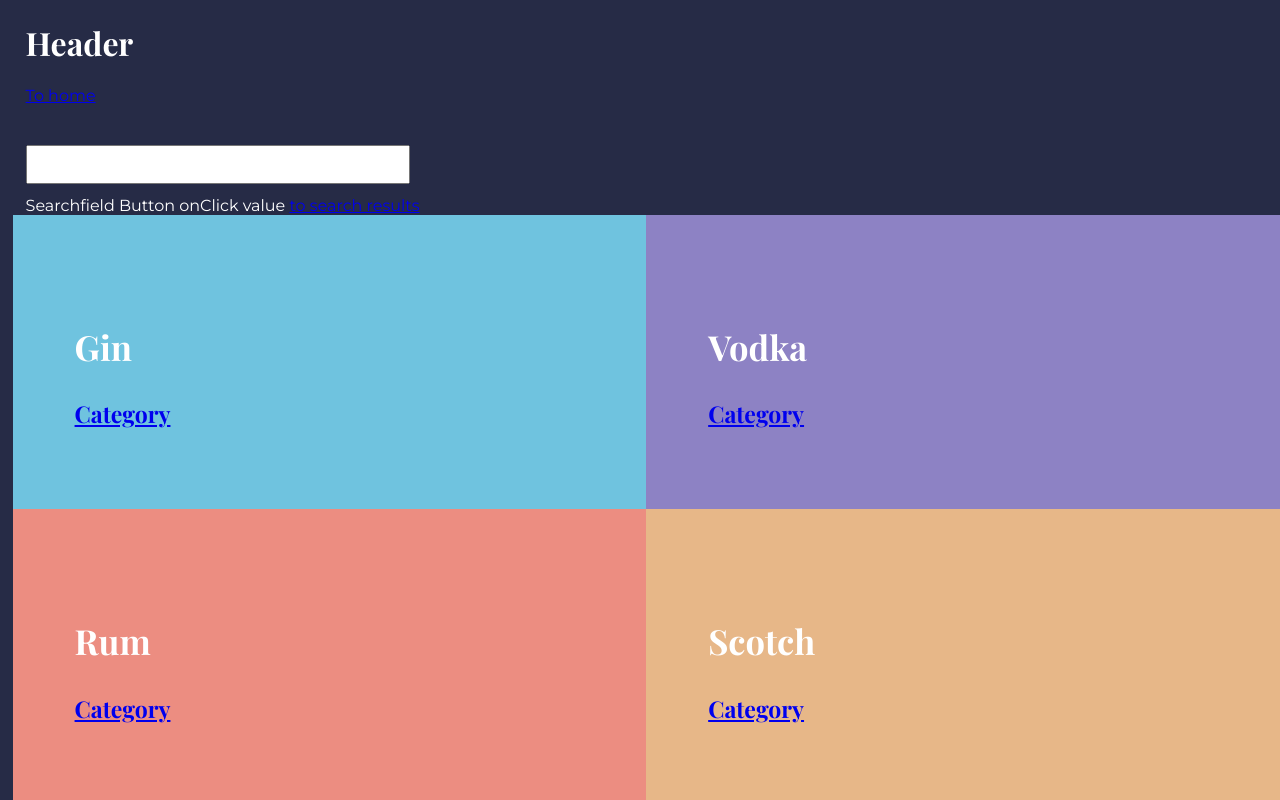
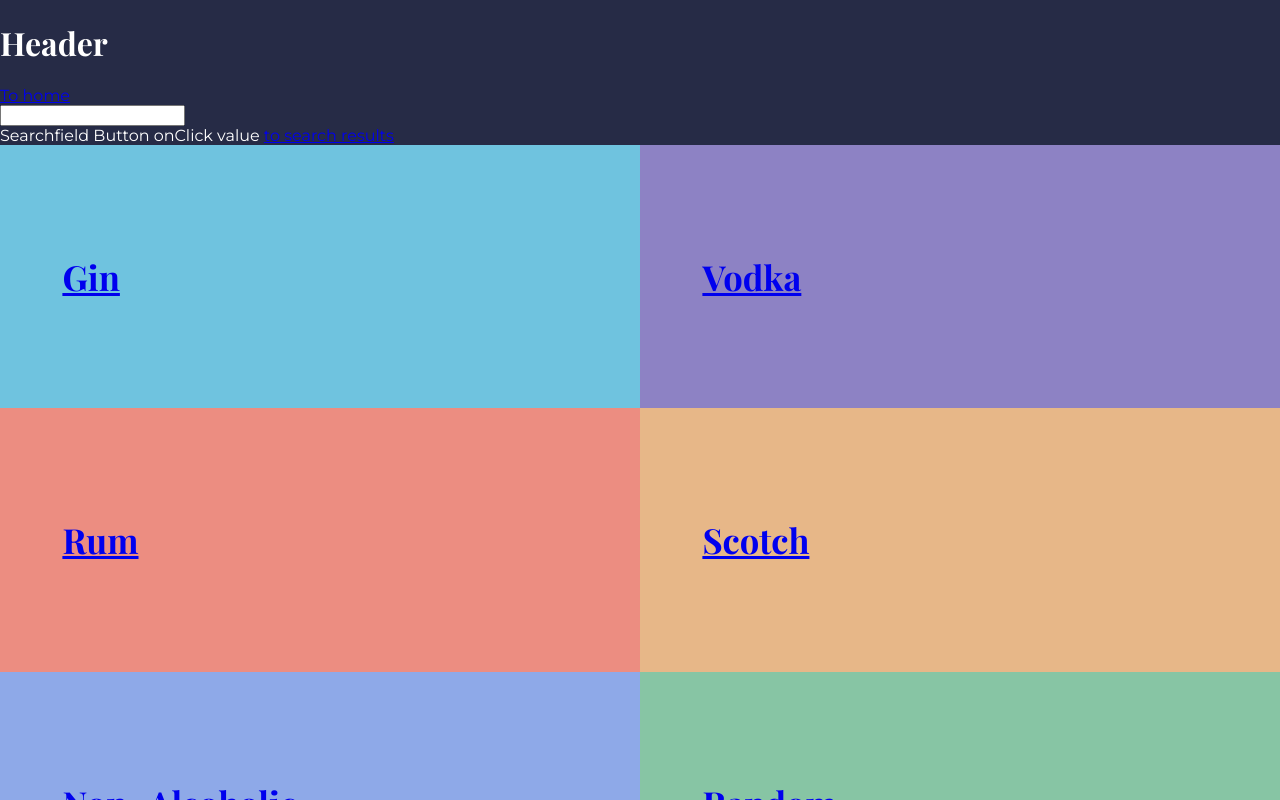
Before and after one commit to FrontendAbschluss/drinkschill, a React (Create React App) app: page / in a window 1280 px wide. Shown: the top 800 px of the page. Built offline with nearby package versions, Linux system fonts and the light colour scheme.

Commit message:
removed AddDrink

```diff
--- a/src/App.js
+++ b/src/App.js
@@ -8,11 +8,9 @@ import { BrowserRouter as Router, Switch, Route } from 'react-router-dom'
 import CocktailDetail from './components/CocktailDetail'
 import Home from './components/Home'
 import SearchResults from './components/SearchResults'
-import AddDrink from './components/AddDrink'
 import Header from './components/Header'
 import Footer from './components/Footer'
 import CategoryResults from './components/CategoryResults'
-import Test from './components/Test'
 
 // Suche Imports
 
@@ -27,7 +25,7 @@ class App extends Component {
     super(props)
     this.state = {}
   }
-  componentDidMount() {}
+  componentDidMount() { }
   render() {
     return (
       <Router>
@@ -37,7 +35,6 @@ class App extends Component {
           <Route path="/category/:ingredient" component={CategoryResults} />
           <Route path="/cocktail-detail/:id" component={CocktailDetail} />
           <Route path="/search-results/:search" component={SearchResults} />
-          <Route path="/add-drink" component={AddDrink} />
         </Switch>
         <Footer />
       </Router>
--- a/src/components/AddDrink.css
+++ /dev/null
@@ -1,34 +0,0 @@
-div {
-    padding-left: 1vw;
-}
-
-/* Form styling */
-form {
-    display: flex;
-    flex-direction: column;
-    max-width: 30vw;
-    justify-content: start;
-    padding-top: 5vh;
-}
-input, textarea {
-    margin-bottom: 1.5vh;
-    padding: 10px;
-}
-input[type='submit'] {
-    margin-top: 1.5vh;
-}
-
-/* Image styling */
-img {
-    position: absolute;
-    width: 23vw;
-    right: 28vw;
-    top: 58vh;
-}
-img:first-of-type {
-    top: 20vh;
-}
-img:last-of-type {
-    right: 0;
-    top: 10vh;
-}
--- a/src/components/AddDrink.js
+++ /dev/null
@@ -1,32 +0,0 @@
-import './AddDrink.css'
-import image1 from '../img/add-drink1.png'
-import image2 from '../img/add-drink2.png'
-import image3 from '../img/add-drink3.png'
-
-const AddDrink = () => {
-    return (
-        <div>
-            <h2>
-                Füge deine eigenen Getränke hinzu!
-            </h2>
-            <form>
-                <input type="text" placeholder="Name" />
-                <input type="text" placeholder="Kategorie" />
-                <input type="url" placeholder="Bild-URL" />
-                <textarea cols="30" rows="10" placeholder="Anleitung"></textarea>
-                <input type="text" placeholder="Zutat 1" />
-                <input type="text" placeholder="Menge Zutat 1" />
-                <input type="text" placeholder="Zutat 2" />
-                <input type="text" placeholder="Menge Zutat 2" />
-                <input type="text" placeholder="Zutat 3" />
-                <input type="text" placeholder="Menge Zutat 3" />
-                <input type="submit" value="Submit" />
-            </form>
-            <img src={image1} alt="Beispiel-Cocktail" />
-            <img src={image2} alt="Beispiel-Cocktail" />
-            <img src={image3} alt="Beispiel-Cocktail" />
-        </div>
-    );
-}
-
-export default AddDrink;
--- a/src/components/Category.js
+++ b/src/components/Category.js
@@ -2,12 +2,13 @@ import { Link } from 'react-router-dom';
 
 const Category = (props) => {
     return (
-        <div>
-            <h2>
-                {props.ingredient}
-            </h2>
-            <Link to={`/category/${props.ingredient}`}>Category</Link>
-        </div >
+        <Link to={`/category/${props.ingredient}`}>
+            <div>
+                <h2>
+                    {props.ingredient}
+                </h2>
+            </div >
+        </Link>
     );
 }
 
```
